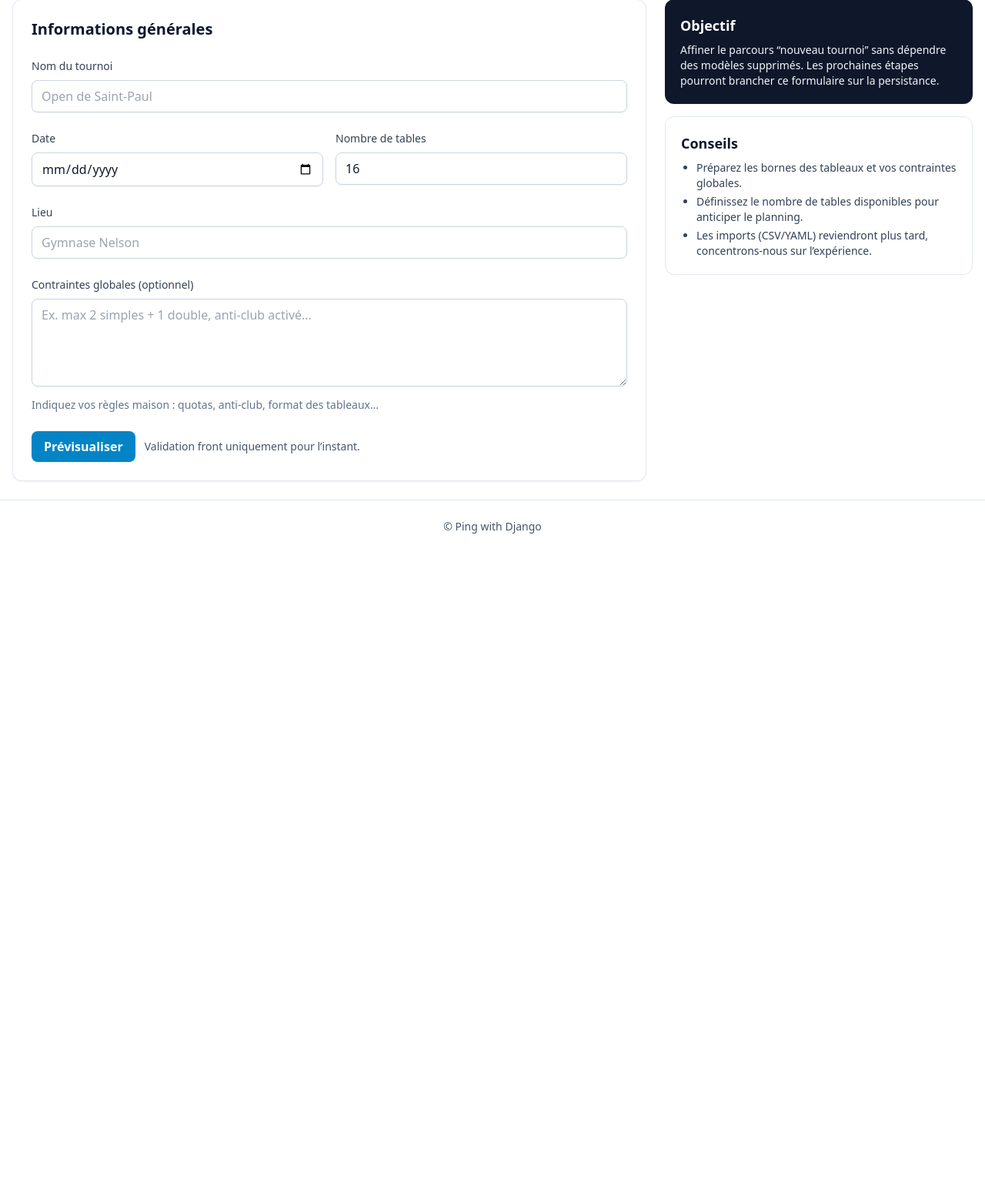
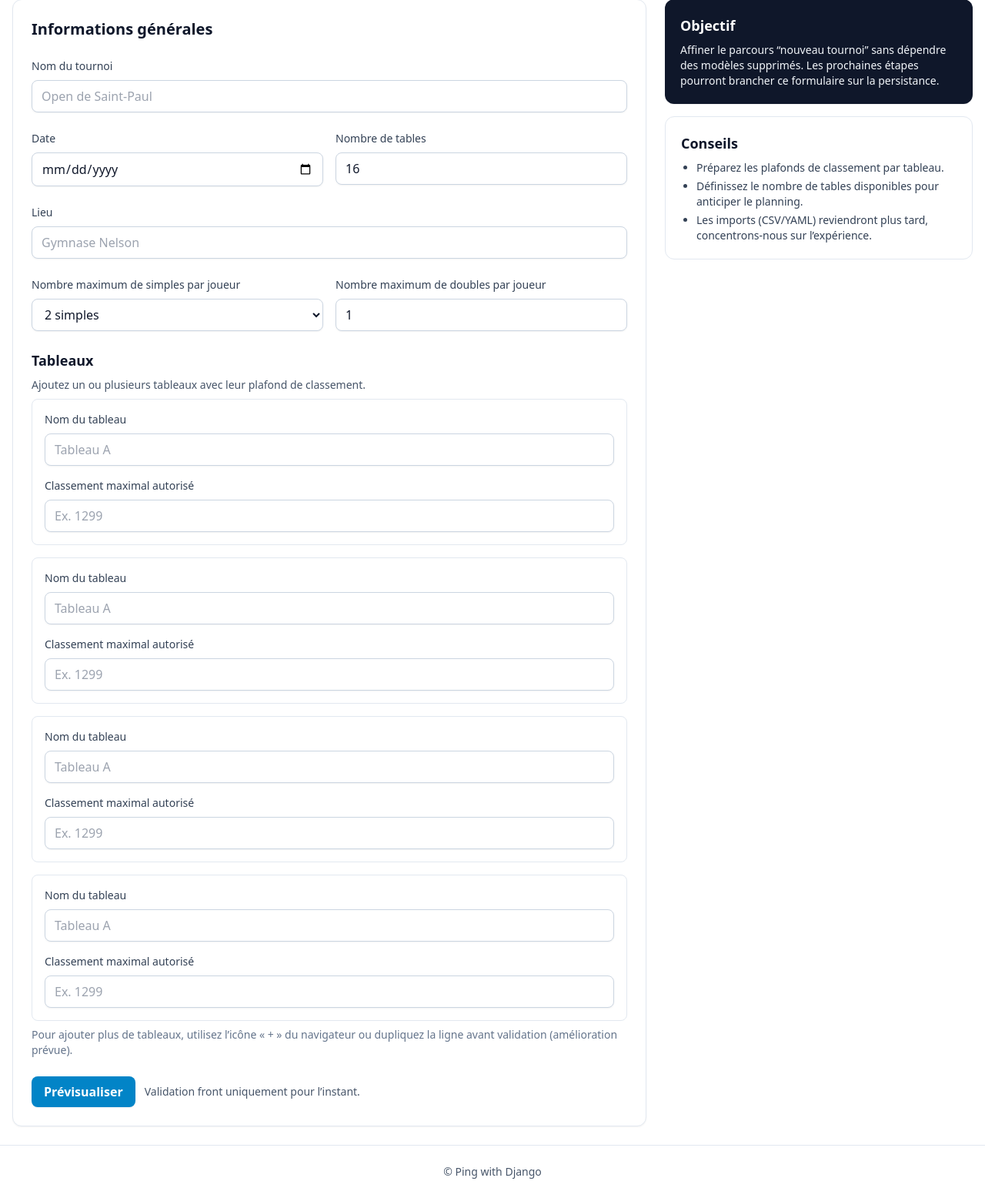
Before and after one commit to olivier6088/ping-tournoi-manager, a Django app: page /tournois/nouveau/ in a window 1280 px wide. Shown: the part 226-1782 px from the top of the page at 77% size. Before the commit the page ends 919 px from the top, so only its background shows below. Run offline with Django 5.2, Linux system fonts and the light colour scheme; some libraries are stand-ins or nearby versions.

Commit message:
Add tournament constraints inputs and table formset

```diff
--- a/core/forms.py
+++ b/core/forms.py
@@ -1,4 +1,7 @@
 from django import forms
+
+
+COMMON_INPUT_CLASSES = "w-full rounded-lg border border-slate-300 bg-white px-3 py-2 shadow-sm focus:outline-none focus:ring-2 focus:ring-sky-500 focus:border-sky-500 dark:bg-slate-800 dark:border-slate-700 dark:text-white"
 
 
 class TournamentForm(forms.Form):
@@ -8,9 +11,7 @@ class TournamentForm(forms.Form):
         widget=forms.TextInput(
             attrs={
                 "placeholder": "Open de Saint-Paul",
-                "class": "w-full rounded-lg border border-slate-300 bg-white px-3 py-2 shadow-sm"
-                " focus:outline-none focus:ring-2 focus:ring-sky-500 focus:border-sky-500"
-                " dark:bg-slate-800 dark:border-slate-700 dark:text-white",
+                "class": COMMON_INPUT_CLASSES,
             }
         ),
     )
@@ -19,9 +20,7 @@ class TournamentForm(forms.Form):
         widget=forms.DateInput(
             attrs={
                 "type": "date",
-                "class": "w-full rounded-lg border border-slate-300 bg-white px-3 py-2 shadow-sm"
-                " focus:outline-none focus:ring-2 focus:ring-sky-500 focus:border-sky-500"
-                " dark:bg-slate-800 dark:border-slate-700 dark:text-white",
+                "class": COMMON_INPUT_CLASSES,
             }
         ),
     )
@@ -32,9 +31,7 @@ class TournamentForm(forms.Form):
         widget=forms.TextInput(
             attrs={
                 "placeholder": "Gymnase Nelson",
-                "class": "w-full rounded-lg border border-slate-300 bg-white px-3 py-2 shadow-sm"
-                " focus:outline-none focus:ring-2 focus:ring-sky-500 focus:border-sky-500"
-                " dark:bg-slate-800 dark:border-slate-700 dark:text-white",
+                "class": COMMON_INPUT_CLASSES,
             }
         ),
     )
@@ -44,22 +41,50 @@ class TournamentForm(forms.Form):
         initial=16,
         widget=forms.NumberInput(
             attrs={
-                "class": "w-full rounded-lg border border-slate-300 bg-white px-3 py-2 shadow-sm"
-                " focus:outline-none focus:ring-2 focus:ring-sky-500 focus:border-sky-500"
-                " dark:bg-slate-800 dark:border-slate-700 dark:text-white",
+                "class": COMMON_INPUT_CLASSES,
             }
         ),
     )
-    contraintes = forms.CharField(
-        label="Contraintes globales (optionnel)",
-        required=False,
-        widget=forms.Textarea(
+    max_simples = forms.TypedChoiceField(
+        label="Nombre maximum de simples par joueur",
+        coerce=int,
+        choices=[(1, "1 simple"), (2, "2 simples"), (3, "3 simples"), (4, "4 simples")],
+        initial=2,
+        widget=forms.Select(
             attrs={
-                "rows": 4,
-                "placeholder": "Ex. max 2 simples + 1 double, anti-club activé…",
-                "class": "w-full rounded-lg border border-slate-300 bg-white px-3 py-2 shadow-sm"
-                " focus:outline-none focus:ring-2 focus:ring-sky-500 focus:border-sky-500"
-                " dark:bg-slate-800 dark:border-slate-700 dark:text-white",
+                "class": COMMON_INPUT_CLASSES,
             }
         ),
     )
+    max_doubles = forms.IntegerField(
+        label="Nombre maximum de doubles par joueur",
+        min_value=0,
+        initial=1,
+        widget=forms.NumberInput(
+            attrs={
+                "class": COMMON_INPUT_CLASSES,
+            }
+        ),
+    )
+
+
+class TableForm(forms.Form):
+    nom = forms.CharField(
+        label="Nom du tableau",
+        max_length=80,
+        widget=forms.TextInput(
+            attrs={
+                "placeholder": "Tableau A", "class": COMMON_INPUT_CLASSES
+            }
+        ),
+    )
+    classement_max = forms.IntegerField(
+        label="Classement maximal autorisé",
+        min_value=0,
+        widget=forms.NumberInput(
+            attrs={
+                "class": COMMON_INPUT_CLASSES,
+                "placeholder": "Ex. 1299",
+            }
+        ),
+    )
--- a/core/templates/core/create_tournament.html
+++ b/core/templates/core/create_tournament.html
@@ -43,11 +43,40 @@
         {% if form.lieu.errors %}<p class="text-sm text-red-600">{{ form.lieu.errors|join:", " }}</p>{% endif %}
       </div>
 
+      <div class="grid gap-4 md:grid-cols-2">
+        <div class="space-y-2">
+          <label for="id_max_simples" class="block text-sm font-medium text-slate-700 dark:text-slate-200">{{ form.max_simples.label }}</label>
+          {{ form.max_simples }}
+          {% if form.max_simples.errors %}<p class="text-sm text-red-600">{{ form.max_simples.errors|join:", " }}</p>{% endif %}
+        </div>
+        <div class="space-y-2">
+          <label for="id_max_doubles" class="block text-sm font-medium text-slate-700 dark:text-slate-200">{{ form.max_doubles.label }}</label>
+          {{ form.max_doubles }}
+          {% if form.max_doubles.errors %}<p class="text-sm text-red-600">{{ form.max_doubles.errors|join:", " }}</p>{% endif %}
+        </div>
+      </div>
+
       <div class="space-y-2">
-        <label for="id_contraintes" class="block text-sm font-medium text-slate-700 dark:text-slate-200">{{ form.contraintes.label }}</label>
-        {{ form.contraintes }}
-        <p class="text-sm text-slate-500 dark:text-slate-400">Indiquez vos règles maison : quotas, anti-club, format des tableaux…</p>
-        {% if form.contraintes.errors %}<p class="text-sm text-red-600">{{ form.contraintes.errors|join:", " }}</p>{% endif %}
+        <h3 class="text-lg font-semibold text-slate-900 dark:text-white">Tableaux</h3>
+        <p class="text-sm text-slate-600 dark:text-slate-400">Ajoutez un ou plusieurs tableaux avec leur plafond de classement.</p>
+        {{ table_formset.management_form }}
+        <div class="space-y-4">
+          {% for tableau_form in table_formset %}
+            <div class="rounded-lg border border-slate-200 dark:border-slate-700 p-4 space-y-4">
+              <div class="space-y-2">
+                <label for="{{ tableau_form.nom.id_for_label }}" class="block text-sm font-medium text-slate-700 dark:text-slate-200">{{ tableau_form.nom.label }}</label>
+                {{ tableau_form.nom }}
+                {% if tableau_form.nom.errors %}<p class="text-sm text-red-600">{{ tableau_form.nom.errors|join:", " }}</p>{% endif %}
+              </div>
+              <div class="space-y-2">
+                <label for="{{ tableau_form.classement_max.id_for_label }}" class="block text-sm font-medium text-slate-700 dark:text-slate-200">{{ tableau_form.classement_max.label }}</label>
+                {{ tableau_form.classement_max }}
+                {% if tableau_form.classement_max.errors %}<p class="text-sm text-red-600">{{ tableau_form.classement_max.errors|join:", " }}</p>{% endif %}
+              </div>
+            </div>
+          {% endfor %}
+        </div>
+        <p class="text-sm text-slate-500 dark:text-slate-400">Pour ajouter plus de tableaux, utilisez l’icône « + » du navigateur ou dupliquez la ligne avant validation (amélioration prévue).</p>
       </div>
 
       <div class="flex items-center gap-3">
@@ -69,7 +98,7 @@
     <div class="bg-white dark:bg-slate-800 border border-slate-200 dark:border-slate-700 rounded-xl p-5">
       <h3 class="text-lg font-semibold text-slate-900 dark:text-white mb-2">Conseils</h3>
       <ul class="list-disc pl-5 space-y-1 text-sm text-slate-700 dark:text-slate-300">
-        <li>Préparez les bornes des tableaux et vos contraintes globales.</li>
+        <li>Préparez les plafonds de classement par tableau.</li>
         <li>Définissez le nombre de tables disponibles pour anticiper le planning.</li>
         <li>Les imports (CSV/YAML) reviendront plus tard, concentrons-nous sur l’expérience.</li>
       </ul>
@@ -97,9 +126,23 @@
         <dt class="font-medium text-slate-700 dark:text-emerald-50">Tables</dt>
         <dd class="text-slate-900 dark:text-emerald-100">{{ preview.nb_tables }}</dd>
       </div>
+      <div>
+        <dt class="font-medium text-slate-700 dark:text-emerald-50">Simples / Doubles</dt>
+        <dd class="text-slate-900 dark:text-emerald-100">{{ preview.max_simples }} simples max — {{ preview.max_doubles }} doubles max</dd>
+      </div>
       <div class="sm:col-span-2">
-        <dt class="font-medium text-slate-700 dark:text-emerald-50">Contraintes</dt>
-        <dd class="text-slate-900 dark:text-emerald-100 whitespace-pre-line">{{ preview.contraintes|default:"Aucune précision pour le moment." }}</dd>
+        <dt class="font-medium text-slate-700 dark:text-emerald-50">Tableaux</dt>
+        <dd class="text-slate-900 dark:text-emerald-100">
+          {% if preview.tableaux %}
+            <ul class="space-y-1 list-disc pl-5">
+              {% for tableau in preview.tableaux %}
+                <li>{{ tableau.nom }} — classement max {{ tableau.classement_max }}</li>
+              {% endfor %}
+            </ul>
+          {% else %}
+            Aucun tableau saisi pour le moment.
+          {% endif %}
+        </dd>
       </div>
     </dl>
     <p class="mt-4 text-sm text-emerald-800 dark:text-emerald-200">Étape suivante : connecter ce formulaire à la future couche de persistance.</p>
--- a/core/views.py
+++ b/core/views.py
@@ -1,6 +1,8 @@
+from django.forms import formset_factory
 from django.shortcuts import render
 
-from .forms import TournamentForm
+from .forms import TableForm, TournamentForm
+
 
 def home(request):
     return render(request, "core/home.html")
@@ -8,13 +10,19 @@ def home(request):
 
 def create_tournament(request):
     preview = None
+    TableFormSet = formset_factory(TableForm, extra=3, min_num=1, validate_min=True)
+
     form = TournamentForm(request.POST or None)
+    table_formset = TableFormSet(request.POST or None, prefix="tableaux")
 
-    if request.method == "POST" and form.is_valid():
-        preview = form.cleaned_data
+    if request.method == "POST" and form.is_valid() and table_formset.is_valid():
+        preview = {
+            **form.cleaned_data,
+            "tableaux": [table for table in table_formset.cleaned_data if table],
+        }
 
     return render(
         request,
         "core/create_tournament.html",
-        {"form": form, "preview": preview},
+        {"form": form, "table_formset": table_formset, "preview": preview},
     )
```
